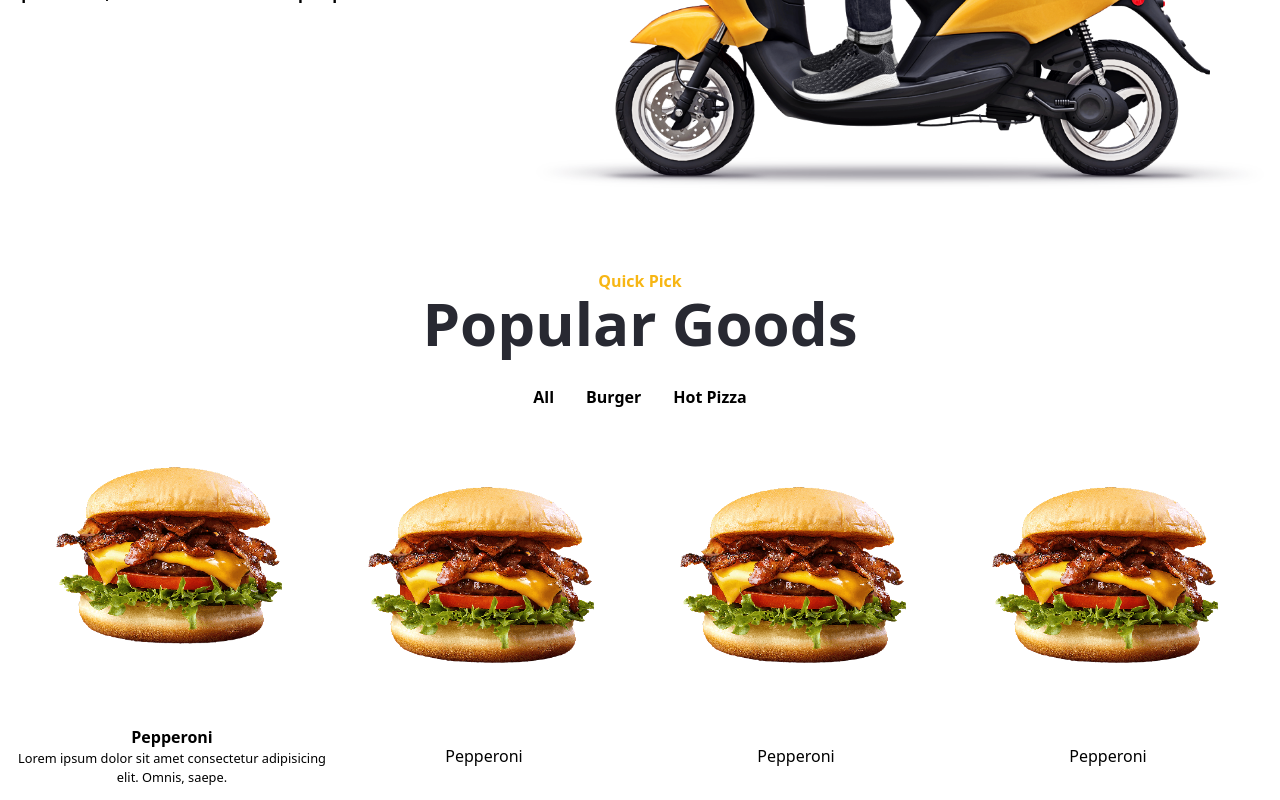
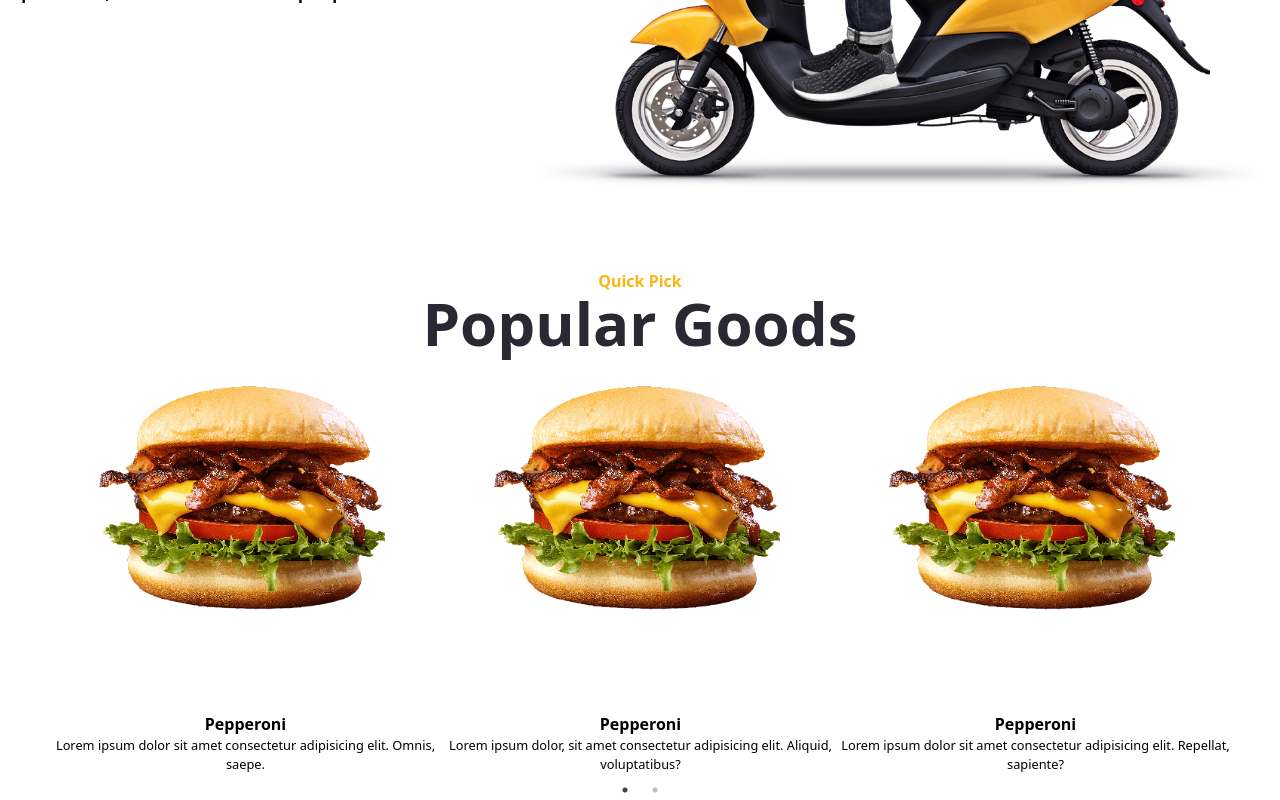
Before and after one commit to Marcos8060/Deliveroo, a React (Create React App) app: page / in a window 1280 px wide. Shown: the part 1204-2004 px from the top of the page. Built offline with nearby package versions, Linux system fonts and the light colour scheme.

Commit message:
added the products to the carousel

```diff
--- a/package.json
+++ b/package.json
@@ -12,6 +12,7 @@
     "react-router-dom": "^6.3.0",
     "react-scripts": "5.0.1",
     "react-slick": "^0.29.0",
+    "slick-carousel": "^1.8.1",
     "web-vitals": "^2.1.4"
   },
   "scripts": {
--- a/src/components/Products.js
+++ b/src/components/Products.js
@@ -1,42 +1,51 @@
 import React from 'react'
-import { Link } from 'react-router-dom'
 import burger from '../assets/Images/burger3.png'
 
+
+import Slider from "react-slick";
+// REACT SLICK
+import "slick-carousel/slick/slick.css";
+import "slick-carousel/slick/slick-theme.css";
+
+
+
 const Products = () => {
+
+    const settings = {
+        dots: true,
+        infinite: true,
+        speed: 500,
+        slidesToShow: 3,
+        slidesToScroll: 3
+      };
+
   return (
-    <div>
+    <div className='container'>
         <h3 className='text-center text-yellow font-bold mt-20'>Quick Pick</h3>
         <h1 className='text-center text-black font-bold text-6xl'>Popular Goods</h1>
-        <ul className='flex justify-center items-center m-4'>
-            <li className='m-4 font-bold'>
-                <Link to='/all'>All</Link>
-            </li>
-            <li className='m-4 font-bold'>
-                <Link to='/burger'>Burger</Link>
-            </li>
-            <li className='m-4 font-bold'>
-                <Link to='/pizza'>Hot Pizza</Link>
-            </li>
-        </ul>
-        <div className='flex items-center justify-center mx-auto'>
-            <div className='mx-auto text-center'>
+
+        <Slider {...settings}>
+           <div className='text-center'>
               <img className='object-fit' src={burger} alt="burger" />
               <span className='text-center font-bold'>Pepperoni</span>
               <small className='block text-center'>Lorem ipsum dolor sit amet consectetur adipisicing elit. Omnis, saepe.</small>
             </div>
-            <div className='mx-auto text-center'>
+            <div className='text-center'>
               <img className='object-fit' src={burger} alt="burger" />
-              <span className='text-center'>Pepperoni</span>
+              <span className='text-center font-bold'>Pepperoni</span>
+              <small className='block'>Lorem ipsum dolor, sit amet consectetur adipisicing elit. Aliquid, voluptatibus?</small>
             </div>
-            <div className='mx-auto text-center'>
+            <div className='text-center'>
               <img className='object-fit' src={burger} alt="burger" />
-              <span className='text-center'>Pepperoni</span>
+              <span className='text-center font-bold'>Pepperoni</span>
+              <small className='block'>Lorem ipsum dolor sit amet consectetur adipisicing elit. Repellat, sapiente?</small>
             </div>
-            <div className='mx-auto text-center'>
+            <div>
               <img className='object-fit' src={burger} alt="burger" />
-              <span className='text-center'>Pepperoni</span>
+              <span className='text-center font-bold'>Pepperoni</span>
+              <small className='block'>Lorem ipsum dolor, sit amet consectetur adipisicing elit. Optio, non.</small>
             </div>
-        </div>
+        </Slider>
     </div>
   )
 }
```
Also changed, not shown: 1 other file (tests, documents, lock files or other folders).
